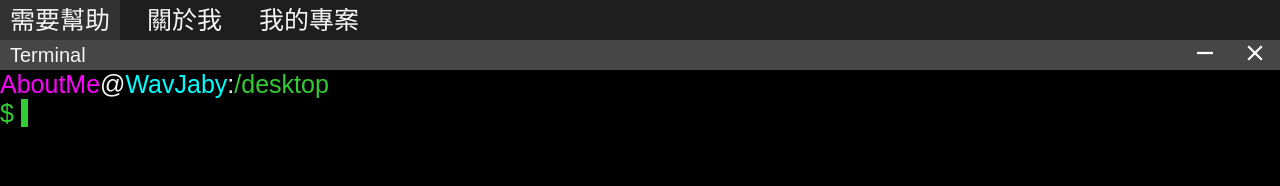
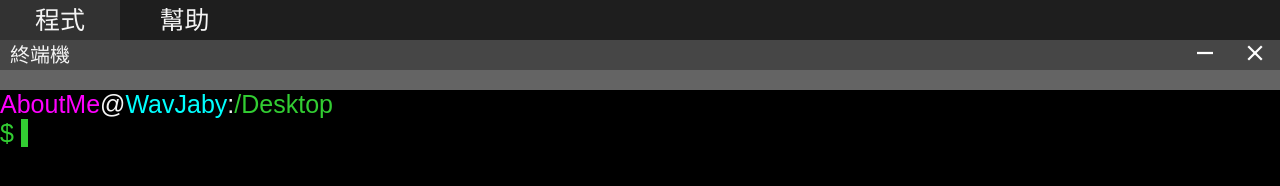
Before and after one commit to WavJaby/Me, a plain HTML site: page index.html in a window 1280 px wide. Drawn offline with Linux system fonts and the light colour scheme; a web font is replaced by a local one.

Commit message:
add window function

```diff
--- a/command.js
+++ b/command.js
@@ -65,7 +65,7 @@ function addCommand(command, subcommand) {
         commands[command] = subcommand;
 }
 
-function onCommand(args) {
+function onCommand(args, commandResult) {
     let output = true;
     let result;
     switch (args[0]) {
@@ -94,10 +94,55 @@ function onCommand(args) {
 }
 
 // 指令視窗
-function Terminal(windowHeader, windowBody) {
-    const commandResult = document.getElementById('commandResult');
-	const commandInput = document.getElementById('commandInput');
-	const commandLine = document.getElementById('commandLine');
+function Terminal() {
+	// 初始化視窗
+	const win = new Window();
+	win.setTitle('終端機');
+	// win.addMenuItem(item);
+
+	// 建立元素
+	const terminal = document.createElement('div');
+	terminal.classList.add('terminal');
+
+	const result = document.createElement('div');
+	result.classList.add('result');
+
+	const commandLine = document.createElement('p');
+	commandLine.classList.add('commandLine');
+
+	terminal.appendChild(result);
+	terminal.appendChild(commandLine);
+
+	// 指令
+	const group = document.createElement('span');
+	group.classList.add('group');
+	const user = document.createElement('span');
+	user.classList.add('user');
+	const path = document.createElement('span');
+	path.classList.add('path');
+	const prefix = document.createElement('span');
+	prefix.classList.add('prefix');
+	const commandInput = document.createElement('span');
+
+	// 加入
+	commandLine.appendChild(group);
+	commandLine.appendChild(document.createTextNode('@'));
+	commandLine.appendChild(user);
+	commandLine.appendChild(document.createTextNode(':'));
+	commandLine.appendChild(path);
+	commandLine.appendChild(document.createElement('br'));
+	commandLine.appendChild(prefix);
+	commandLine.appendChild(commandInput);
+
+	// 修改內容
+	group.innerText = 'AboutMe';
+	user.innerText = 'WavJaby';
+	path.innerText = '/Desktop';
+	prefix.innerHTML = '$&nbsp;';
+
+
+	win.addBody(terminal);
+	win.show();
 
     this.init = function () {
         initCommands(this);
@@ -116,42 +161,42 @@ function Terminal(windowHeader, windowBody) {
 	// 傳送指令
 	function submitCommand(args, userInput) {
 		// 計算是否以滑動到最底
-		const needScroll = commandResult.scrollTop === commandResult.scrollHeight - commandResult.offsetHeight;
+		const needScroll = result.scrollTop === result.scrollHeight - result.offsetHeight;
 		commandInput.innerText = userInput;
-		commandResult.innerHTML += '<p>' + commandLine.innerHTML;
-		onCommand(args);
+		result.innerHTML += '<p>' + commandLine.innerHTML;
+		onCommand(args, result);
 		// 滑動到最底
 		if (needScroll)
-			commandResult.scrollTop = commandResult.scrollHeight - commandResult.offsetHeight;
+			result.scrollTop = result.scrollHeight - result.offsetHeight;
 	}
 	// 傳送提示
 	function submitHints(hints) {
 		let result = '<p>' + hints[0];
 		for (let i = 1; i < hints.length; i++)
 			result += '<sp></sp>' + hints[i];
-		commandResult.innerHTML += result + '</p>';
-		commandResult.scrollTop = commandResult.scrollHeight - commandResult.offsetHeight;
+		result.innerHTML += result + '</p>';
+		result.scrollTop = result.scrollHeight - result.offsetHeight;
 	}
 
 	// 更新指令畫面
-	function updateCommandLine(result) {
-		commandInput.innerHTML = result;
+	function updateCommandLine(html) {
+		commandInput.innerHTML = html;
 	}
 
     // 設定結果區大小
     this.setResultHeight = function() {
-        commandResult.style.maxHeight = (
-            windowBody.offsetHeight -
+        result.style.maxHeight = (
+            win.getBodyHeight() -
             commandLine.offsetHeight
         ) + 'px';
     }
 
 	this.getHeight = function() {
-		return commandResult.offsetHeight + commandLine.offsetHeight;
+		return result.offsetHeight + commandLine.offsetHeight;
 	}
 
 	this.getBoundingRect = function() {
-		return commandResult.getBoundingClientRect();
+		return result.getBoundingClientRect();
 	}
 }
 
--- a/index.html
+++ b/index.html
@@ -8,36 +8,39 @@
     <link rel="stylesheet" href="style.css" type="text/css" charset="utf-8" >
 	<script src="plugin.js"></script>
 	<script src="ie.js"></script>
+	<script src="window.js"></script>
 	<script src="command.js"></script>
 	<script src="fileSystem.js"></script>
 	<script src="main.js"></script>
 </head>
 <body>
 	<div id="menuBar" class="menuBar cantSelect">
-		<div class="menuItem" id="mHelp"><p>需要幫助</p></div>
-		<div class="menuItem" id="mAbout"><p>關於我</p></div>
-		<div class="menuItem" id="mProject"><p>我的專案</p></div>
+		<div class="item" id="mPrograms">程式</div>
+		<div class="item" id="mHelp">幫助</div>
 	</div>
-	<div class="window">
-		<div id="wHeader" class="cantSelect">
-			<p id="wTitle">Terminal</p>
-			<div id="wClose">
-				<img src="icon/close_icon.svg"/>
-			</div>
-			<div id="wMinimize">
-				<img src="icon/shrink_icon.svg"/>
-			</div>
-			<div id="wMenu"></div>
-		</div>
-		<div id="wBody">
-			<div id="terminal">
-				<div id="commandResult"></div>
-				<p id="commandLine">
-				<span class="group">AboutMe</span>@<span class="user">WavJaby</span>:<span id="path"></span><br><span class="prefix">$&nbsp;</span><span id="commandInput"></span>
-				</p>
-			</div>
-		</div>
-	</div>
+	<!-- <div class="window"> -->
+		<!-- <div id="wHeader" class="cantSelect"> -->
+			<!-- <div id="title">Terminal</div> -->
+			<!-- <div id="wClose"> -->
+				<!-- <img src="icon/close_icon.svg"/> -->
+			<!-- </div> -->
+			<!-- <div id="wMinimize"> -->
+				<!-- <img src="icon/shrink_icon.svg"/> -->
+			<!-- </div> -->
+			<!-- <div id="wMenu"> -->
+				<!-- <div class="item" id="mAbout">關於我</div> -->
+				<!-- <div class="item" id="mProject">我的專案</div> -->
+			<!-- </div> -->
+		<!-- </div> -->
+		<!-- <div id="wBody"> -->
+			<!-- <div id="terminal"> -->
+				<!-- <div id="commandResult"></div> -->
+				<!-- <p id="commandLine"> -->
+				<!-- <span class="group">AboutMe</span>@<span class="user">WavJaby</span>:<span id="path"></span><br><span class="prefix">$&nbsp;</span><span id="commandInput"></span> -->
+				<!-- </p> -->
+			<!-- </div> -->
+		<!-- </div> -->
+	<!-- </div> -->
 	<canvas id="windowMinimize"></canvas>
 	<div id="notificationWindow"></div>
 </body>
--- a/main.js
+++ b/main.js
@@ -5,17 +5,17 @@ window.onload = function() {
 	const menuBar = document.getElementById('menuBar');
 
 //##############################列表區##############################
-	const buttons = ['mHelp', 'mAbout', 'mProject'];
-	const commands = ['help', 'about', 'project'];
-	for (let i = 0; i < buttons.length; i++) {
-		const element = document.getElementById(buttons[i]);
-		element.value = commands[i];
-		element.onclick = function() {
-			clickedText = this.value;
-			if (!typing)
-				autoType();
-		};
-	}
+	// const buttons = ['mHelp', 'mAbout', 'mProject'];
+	// const commands = ['help', 'about', 'project'];
+	// for (let i = 0; i < buttons.length; i++) {
+		// const element = document.getElementById(buttons[i]);
+		// element.value = commands[i];
+		// element.onclick = function() {
+			// clickedText = this.value;
+			// if (!typing)
+				// autoType();
+		// };
+	// }
 
 	let clickedText;
 	let typing = false;
@@ -57,21 +57,6 @@ window.onload = function() {
 	const notification = new Notification(notificationWindow);
 
 //##############################視窗##############################
-	// 視窗工具列
-	const windowHeader = document.getElementById('wHeader');
-	const windowBody = document.getElementById('wBody');
-	const windowMinimize = document.getElementById('wMinimize');
-	const windowClose = document.getElementById('wClose');
-
-	// 設定視窗大小
-	function setWindowBodyHeight() {
-		windowBody.style.height = (
-			window.innerHeight -
-			menuBar.offsetHeight -
-			windowHeader.offsetHeight
-		) + 'px';
-	}
-
 	// 自動重新設定大小
 	window.onresize = function() {
 		setWindowBodyHeight();
@@ -79,16 +64,17 @@ window.onload = function() {
 	};
 
 
-    const terminal = new Terminal(windowHeader, windowBody);
+    const terminal = new Terminal();
+    terminal.init();
 
 	// 初始化
-	setWindowBodyHeight();
-    terminal.init();
-    initFileSystem();
+	// setWindowBodyHeight();
+    // initFileSystem();
 
 
 
 	// 最小化視窗
+	/*
 	windowMinimize.onclick = function() {
 		const windowMinimizeCanvas = document.getElementById('windowMinimize');
 		const mButtons = menuBar.getElementsByTagName('div');
@@ -117,7 +103,7 @@ window.onload = function() {
 
 		menuBar.appendChild(terminalButton);
 	}
-
+	*/
 
 	// 歡迎訊息
 	if (storage.getItem('joinBefore') === null) {
--- a/style.css
+++ b/style.css
@@ -29,18 +29,17 @@ h1 {
 	background-color: rgb(30,30,30);
 	height: 40px;
 }
-.menuBar > div > p {
-	font-size: 25px;
-}
-.menuItem {
+.menuBar > .item {
+	color: whitesmoke;
 	width: 120px;
 	line-height: 40px;
+	font-size: 25px;
 
 	display: inline-block;
 	text-align: center;
 	cursor: pointer;
 }
-.menuItem:hover {
+.menuBar > .item:hover {
 	background-color: rgb(50,50,50);
 }
 
@@ -48,14 +47,12 @@ h1 {
 .window {
 	/* height: 100%; */
 }
-#wHeader {
+.wHeader {
 	background-color: rgb(70,70,70);
 	height: 30px;
 }
-#wBody {
-	background-color: black;
-}
-#wTitle{
+.wHeader > .title {
+	color: whitesmoke;
 	font-size: 20px;
 	line-height: 30px;
 
@@ -63,7 +60,7 @@ h1 {
 	float: left;
 	margin-left: 10px;
 }
-#wClose, #wMinimize {
+.wHeader > .close, .wHeader > .minimize {
 	width: 50px;
 	height: 26px;
 
@@ -71,45 +68,62 @@ h1 {
 	float: right;
 	text-align: center;
 }
-#wClose:hover {
+.wHeader > .close:hover {
 	background-color: rgb(232,17,35);
 }
-#wMinimize:hover {
+.wHeader > .minimize:hover {
 	background-color: rgb(100,100,100);
 }
-#wHeader > div > img {
+.wHeader > div > img {
 	width: 16px;
 	margin: 5px 0;
+}
+.wMenu {
+	height: 20px;
+	background-color: rgb(100,100,100);
+}
+.wMenu > .item{
+	color: whitesmoke;
+	line-height: 20px;
+	font-size: 16px;
+
+	padding: 0 10px;
+	display: inline-block;
+	cursor: pointer;
+}
+.wBody {
+	background-color: black;
 }
 #windowMinimize {
 	bottom: 0px;
 	position: absolute;
 }
 
-/* Command Line */
-#terminal > p, #commandResult > p {
-	font-size: 25px;
-}
-.group {
-	color: fuchsia;
-}
-.user {
-	color: aqua;
-}
-#path, .prefix {
-	color: limegreen;
-}
-#terminal {
+
+/* Terminal */
+.terminal {
 	height: 100%;
 	cursor: text;
 }
-#commandResult {
+.terminal p {
+	font-size: 25px;
+}
+.terminal > .result {
 	overflow: auto;
 }
-.hint {
+.terminal .group {
+	color: fuchsia;
+}
+.terminal .user {
+	color: aqua;
+}
+.terminal .path, .terminal .prefix {
+	color: limegreen;
+}
+.terminal .hint {
 	color: rgb(50,50,50);
 }
-.blink {
+.terminal .blink {
 	background-color: limegreen;
 }
 
--- /dev/null
+++ b/window.js
@@ -0,0 +1,70 @@
+'use strict';
+function Window() {
+	// 視窗外框
+	const windowElement = document.createElement('div');
+	windowElement.classList.add('window');
+
+	const windowHeader = document.createElement('div');
+	windowHeader.classList.add('wHeader');
+	windowHeader.classList.add('cantSelect');
+
+	const windowMenu = document.createElement('div');
+	windowMenu.classList.add('wMenu');
+	windowMenu.classList.add('cantSelect');
+
+	const windowBody = document.createElement('div');
+	windowBody.classList.add('wBody');
+
+	windowElement.appendChild(windowHeader);
+	windowElement.appendChild(windowMenu);
+	windowElement.appendChild(windowBody);
+
+	// 元素
+	const windowTitle = document.createElement('div');
+	windowTitle.classList.add('title');
+
+	const closeButton = document.createElement('div');
+	closeButton.classList.add('close');
+	closeButton.innerHTML = '<img src="icon/close_icon.svg"/>';
+
+	const minimizeButton = document.createElement('div');
+	minimizeButton.classList.add('minimize');
+	minimizeButton.innerHTML = '<img src="icon/minimize_icon.svg"/>';
+
+
+	windowHeader.appendChild(windowTitle);
+	windowHeader.appendChild(closeButton);
+	windowHeader.appendChild(minimizeButton);
+
+	function setWindowBodyHeight() {
+		windowBody.style.height = (
+			window.innerHeight -
+			windowMenu.offsetHeight -
+			windowHeader.offsetHeight
+		) + 'px';
+	}
+
+	// 功能
+	this.setTitle = function(text) {
+		windowTitle.innerText = text;
+	}
+
+	this.addMenuItem = function(item) {
+		item.classList.add('item');
+		windowMenu.appendChild(item);
+	}
+
+	this.addBody = function(body) {
+		windowBody.appendChild(body);
+	}
+
+	this.show = function() {
+		document.body.appendChild(windowElement);
+		setWindowBodyHeight();
+	}
+
+	// 數值
+	this.getBodyHeight = function() {
+		return windowBody.style.height;
+	}
+}
```
Also changed, not shown: icon/minimize_icon.svg (renamed from icon/shrink_icon.svg).
